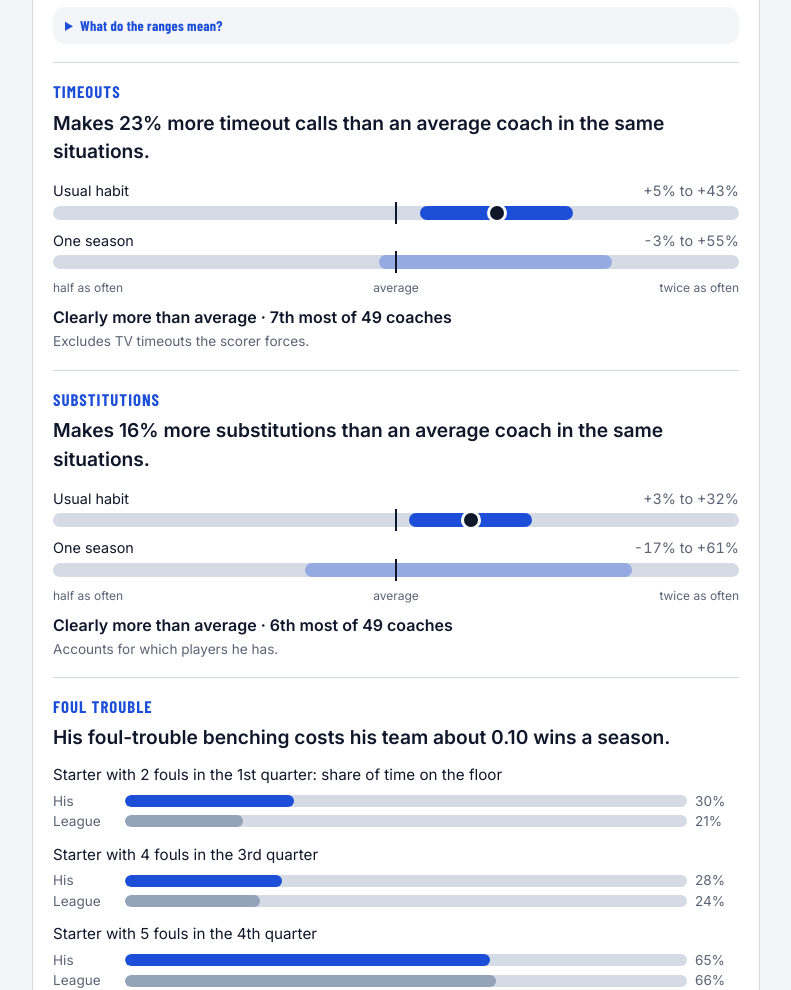
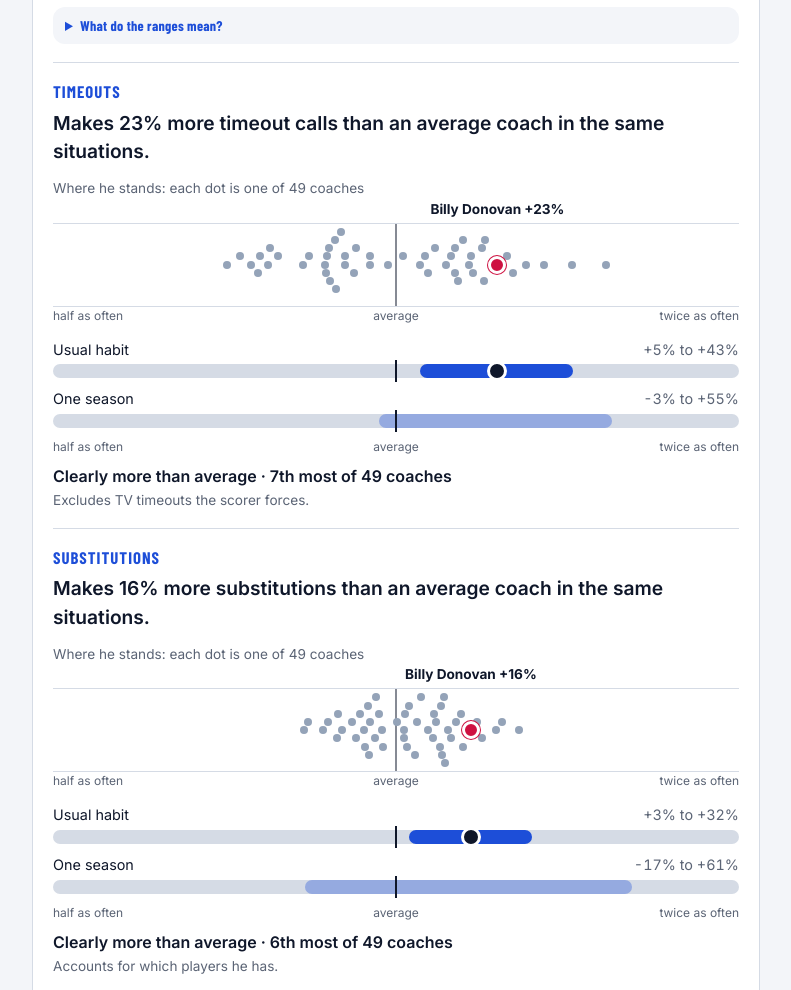
Before and after one commit to derekjobin2008/nba-coach-model, a plain HTML site: page docs/index.html in a window 1280 px wide. Shown: the part 2017-3007 px from the top of the page, without its empty margins (244-1035 px from the left). Drawn offline with nearby package versions, Linux system fonts and the light colour scheme; a web font is replaced by a local one.

Commit message:
Show where each coach stands among all 49, and explain the season-weighting dip

```diff
--- a/docs/index.html
+++ b/docs/index.html
@@ -118,6 +118,16 @@
   .track .average { position: absolute; top: -4px; width: 2px; height: 22px; margin-left: -1px; background: var(--ink); }
   .track .dot { position: absolute; top: -3px; width: 20px; height: 20px; margin-left: -10px; border-radius: 50%;
                 background: var(--ink); border: 3px solid var(--card); }
+  .field { margin: 12px 0 2px; }
+  .field-title { font-size: 0.85rem; color: var(--muted); }
+  .field-strip { position: relative; height: 84px; margin-top: 4px; border-top: 1px solid var(--line); border-bottom: 1px solid var(--line); }
+  .field-strip .average { position: absolute; top: 0; bottom: 0; width: 2px; margin-left: -1px; background: var(--ink); opacity: 0.5; }
+  .field-strip .other { position: absolute; width: 8px; height: 8px; margin: -4px 0 0 -4px; border-radius: 50%;
+                        background: var(--league); }
+  .field-strip .me { position: absolute; top: 50%; width: 18px; height: 18px; margin: -9px 0 0 -9px; border-radius: 50%;
+                     background: var(--team-bar); border: 3px solid var(--card); box-shadow: 0 0 0 1px var(--team-bar); }
+  .field-label { position: relative; height: 20px; font-size: 0.85rem; font-weight: 700; }
+  .field-label span { position: absolute; transform: translateX(-50%); white-space: nowrap; }
   .scale { position: relative; height: 18px; font-size: 0.75rem; color: var(--muted); }
   .scale span { position: absolute; transform: translateX(-50%); white-space: nowrap; }
   .scale span:first-child { transform: none; }
@@ -287,23 +297,50 @@ function scale() {
   return labels;
 }
 
+const FIELD_LANES = [0, -1, 1, -2, 2, -3, 3, -4, 4];  // rows above and below the middle, filled in this order
+const FIELD_GAP = 2.6;  // percent of the width two dots in one row must keep apart
+
+// Where he stands: one dot per coach on the same scale, his own dot large and labeled.
+function fieldChart(name, ratio, everyone, noun, rank) {
+  const wrapper = element("div", {class: "field"});
+  wrapper.append(element("div", {class: "field-title"}, `Where he stands: each dot is one of ${everyone.length} coaches`));
+  const label = element("div", {class: "field-label"});
+  const at = Math.min(Math.max(axisPosition(ratio), 12), 88);  // keep the label on screen near the edges
+  label.append(element("span", {style: `left:${at}%`}, `${name} ${signedPercent(ratio)}`));
+  const strip = element("div", {class: "field-strip", role: "img",
+    "aria-label": `${name} makes ${moreOrFewer(ratio, noun)} average, ${rankPhrase(rank, everyone.length)}`});
+  strip.append(element("div", {class: "average", style: `left:${axisPosition(1)}%`}));
+  const laneEnds = new Map();  // row -> where its last dot sits
+  [...everyone].sort((a, b) => a - b).forEach(other => {
+    const x = axisPosition(other);
+    const lane = FIELD_LANES.find(row => !laneEnds.has(row) || x - laneEnds.get(row) >= FIELD_GAP)
+      ?? FIELD_LANES[FIELD_LANES.length - 1];
+    laneEnds.set(lane, x);
+    strip.append(element("div", {class: "other", style: `left:${x}%;top:${50 + lane * 10}%`}));
+  });
+  strip.append(element("div", {class: "me", style: `left:${axisPosition(ratio)}%`}));
+  wrapper.append(label, strip, scale());
+  return wrapper;
+}
+
 function rankPhrase(rank, total) {
   if (rank === 1) return `the most of ${total} coaches`;
   if (rank === total) return `the fewest of ${total} coaches`;
   return rank <= total / 2 ? `${ordinal(rank)} most of ${total} coaches` : `${ordinal(total - rank + 1)} fewest of ${total} coaches`;
 }
 
-function decisionSection(title, noun, stats, everyone, note, id) {
+function decisionSection(name, title, noun, stats, everyone, note, id) {
   const section = element("section", {id});
   section.append(element("h3", {}, title));
   section.append(element("p", {class: "headline"},
     `Makes ${moreOrFewer(stats.ratio, noun)} an average coach in the same situations.`));
+  const rank = everyone.filter(other => other > stats.ratio).length + 1;
+  section.append(fieldChart(name, stats.ratio, everyone, noun, rank));
   const ranges = element("div", {class: "ranges"});
   ranges.append(rangeRow("Usual habit", stats.tendency_low, stats.tendency_high, stats.ratio),
                 rangeRow("One season", stats.low, stats.high, null), scale());
   section.append(ranges);
   const clearlyMore = stats.tendency_low > 1, clearlyFewer = stats.tendency_high < 1;
-  const rank = everyone.filter(other => other > stats.ratio).length + 1;
   section.append(element("p", {class: "verdict-line"},
     `${clearlyMore ? "Clearly more than average" : clearlyFewer ? "Clearly fewer than average" : "Not clearly different from average"}` +
     ` · ${rankPhrase(rank, everyone.length)}`));
@@ -523,9 +560,9 @@ function showCoach(name) {
   const substitutions = DATA.coaches.map(other => other.substitutions.ratio);
   card.append(movesSection(coach));
   card.append(
-    decisionSection("Timeouts", "timeout calls", coach.timeouts, timeouts,
+    decisionSection(coach.name, "Timeouts", "timeout calls", coach.timeouts, timeouts,
       "Excludes TV timeouts the scorer forces.", "timeouts-detail"),
-    decisionSection("Substitutions", "substitutions", coach.substitutions, substitutions,
+    decisionSection(coach.name, "Substitutions", "substitutions", coach.substitutions, substitutions,
       "Accounts for which players he has.", "substitutions-detail"),
     foulSection(coach));
   if (coach.teams.length > 1) card.append(teamsSection(coach));
```
Also changed, not shown: src/coachmodel/scout_template.html (+41 -4 lines), 3 other files.
